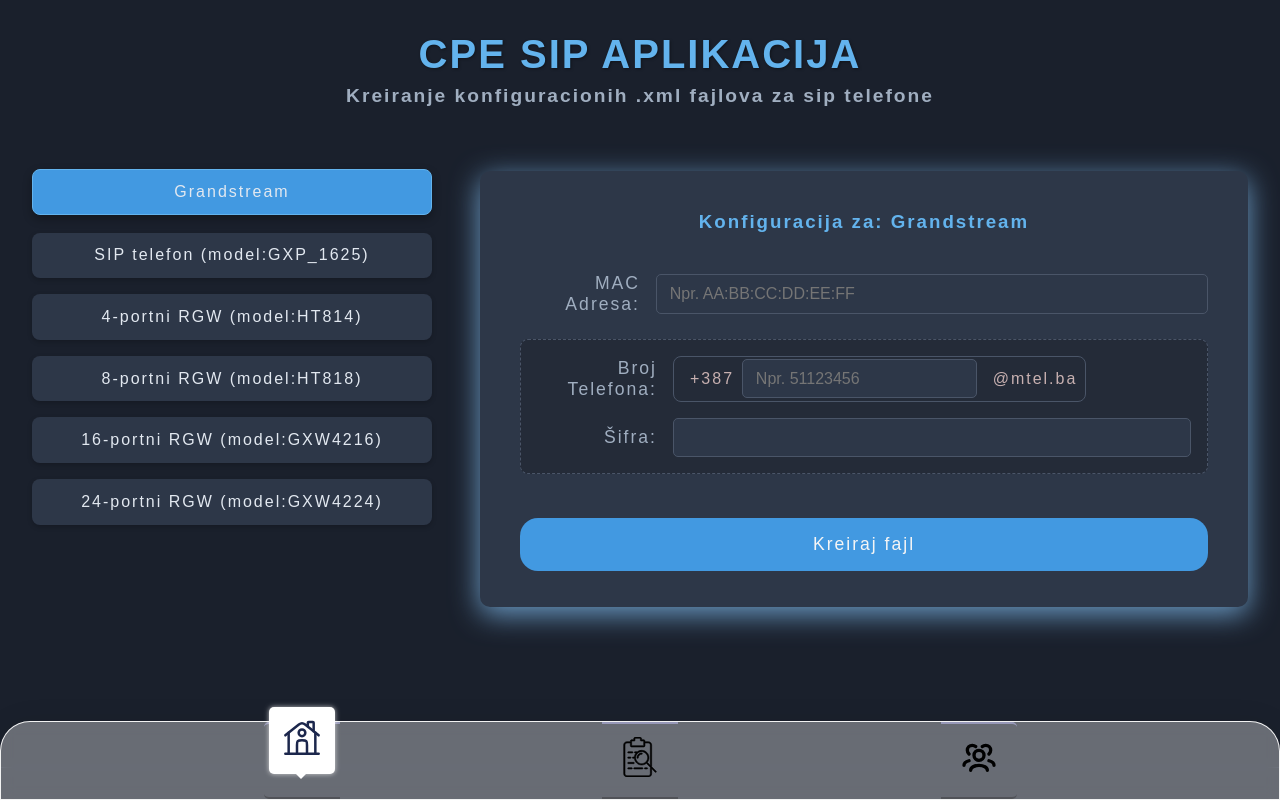
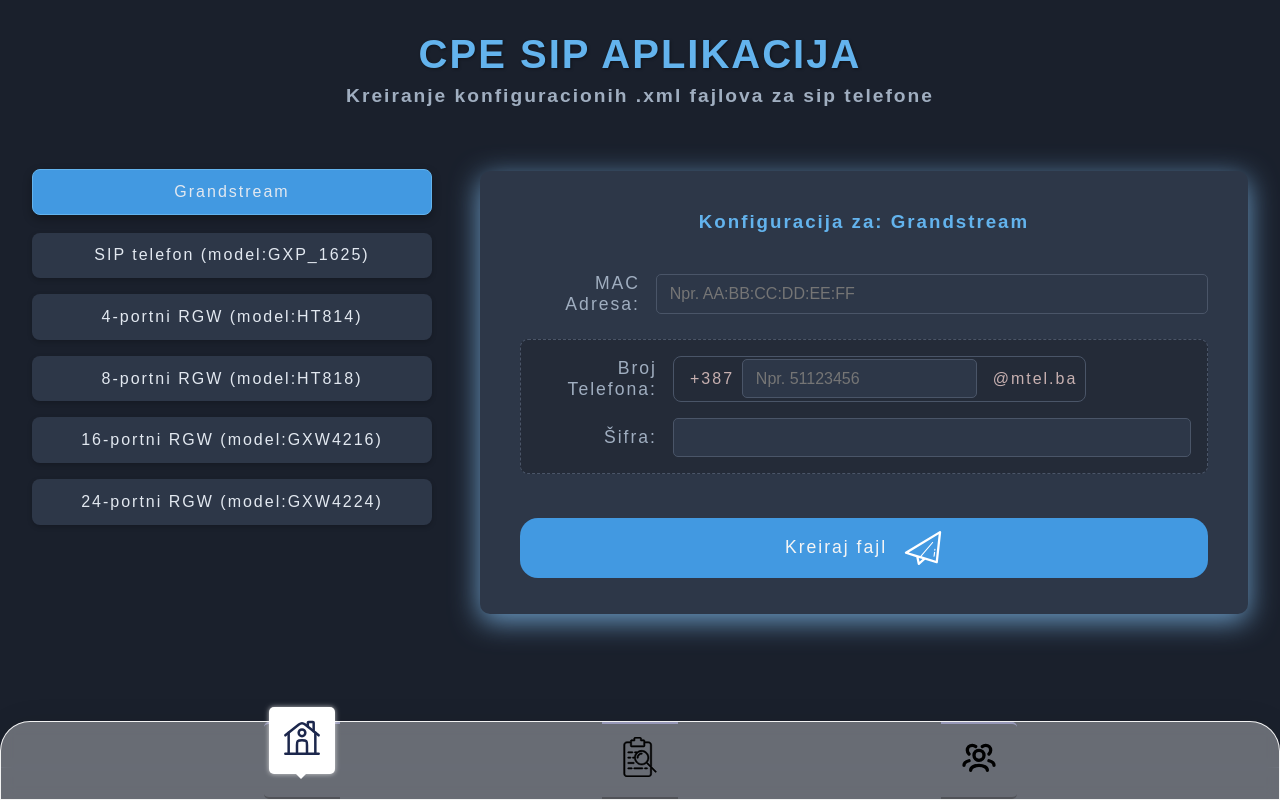
Before and after one commit to zorandasc/cpe_sip_app, a Next.js app: page / in a window 1280 px wide. Built offline with nearby package versions, Linux system fonts and the light colour scheme; no server answers.

Commit message:
added send and new user icon

```diff
--- a/src/app/load/page.module.css
+++ b/src/app/load/page.module.css
@@ -94,7 +94,7 @@
 
 .loadButton {
   margin-right: 2rem;
-  padding: 8px 30px;
+  padding: 10px 40px;
   min-width: 60px;
   border-radius: 18px;
   cursor: pointer;
@@ -127,7 +127,7 @@
 .saveButton {
   margin-right: 2rem;
   margin-top: 1rem;
-  padding: 8px 30px;
+  padding: 10px 40px;
   border-radius: 12px;
   cursor: pointer;
   border: 0;
--- a/src/app/page.jsx
+++ b/src/app/page.jsx
@@ -2,6 +2,7 @@
 import React, { useState } from "react";
 import styles from "./page.module.css";
 import toast from "react-hot-toast";
+import SendIcon from "@/components/icons/SendIcon";
 
 //FRONTEND HOME STRANICA
 export default function Home() {
@@ -281,7 +282,7 @@ export default function Home() {
               </div>
             ))}
 
-            <button type="submit">Kreiraj fajl</button>
+            <button type="submit">Kreiraj fajl <SendIcon></SendIcon></button>
           </form>
         )}
       </main>
--- a/src/app/page.module.css
+++ b/src/app/page.module.css
@@ -216,7 +216,7 @@
 .main form button[type="submit"] {
   background-color: #4299e1; /* A strong, clear blue */
   color: whitesmoke;
-  padding: 1rem 1.5rem;
+  padding: 10px 40px;
   border: none;
   border-radius: 18px;
   font-size: 1.1em;
@@ -225,8 +225,14 @@
   margin-top: 1rem;
   letter-spacing: 2px;
   transform: translateY(4px);
+  display: flex;
+  align-items: center;
+  justify-content: center;
 }
 
+.main form button[type="submit"] svg {
+  margin-left: 1rem;
+}
 .main form button[type="submit"]:hover {
   letter-spacing: 3px;
   background-color: whitesmoke;
--- a/src/app/users/page.jsx
+++ b/src/app/users/page.jsx
@@ -5,6 +5,7 @@ import { useState, useEffect } from "react";
 import toast from "react-hot-toast";
 import styles from "./page.module.css";
 import TrashIcon from "@/components/icons/TrashIcon";
+import NewUserIcon from "@/components/icons/NewUserIcon";
 
 //FRONTEND STRANICA SVIH KORISNIKA
 export default function UsersPage() {
@@ -176,7 +177,7 @@ export default function UsersPage() {
             minLength={4}
           ></input>
           <button type="submit" className={styles.addButton}>
-            Novi korisnik
+            <NewUserIcon></NewUserIcon>
           </button>
         </form>
       </div>
--- a/src/app/users/page.module.css
+++ b/src/app/users/page.module.css
@@ -102,6 +102,9 @@
 .tableBody {
   border-top: 1px solid #e5e7eb; /* divide-y divide-gray-200 (simulated with border-top on tbody and border-bottom on cells) */
 }
+.tableRow {
+  transition: all 0.5s ease;
+}
 
 .tableRow:hover {
   background-color: #e5e7eb; /* hover:bg-gray-50 */
@@ -124,7 +127,7 @@
 .form {
   display: flex;
   flex-direction: column;
-  align-items: center;
+  align-items: self-start;
   gap: 0.5rem;
   width: 100%;
   max-width: 400px;
@@ -148,8 +151,8 @@
 }
 
 .addButton {
-  margin-top: 2rem;
-  padding: 17px 40px;
+  margin-top: 1rem;
+  padding: 10px 40px;
   border-radius: 18px;
   cursor: pointer;
   border: 0;
@@ -166,6 +169,7 @@
   background-color: white;
   box-shadow: 2px 6px 12px rgba(0, 0, 0, 0.5);
   color: #1a202c;
+  transform: translateY(-4px);
 }
 
 .addButton:active {
--- /dev/null
+++ b/src/components/icons/SendIcon.jsx
@@ -0,0 +1,22 @@
+const SendIcon = ({ className, ...props }) => (
+  <svg
+    className={className}
+    xmlns="http://www.w3.org/2000/svg"
+    fill="#ffffff"
+    version="1.1"
+    id="Layer_1"
+    width="40px"
+    height="40px"
+    viewBox="0 0 70 70"
+    enableBackground="new 0 0 70 70"
+    {...props}
+  >
+    <g>
+      <path d="M65.909,5.596c-0.641-0.409-1.462-0.42-2.11-0.026L4.133,41.638c-0.676,0.408-1.048,1.176-0.95,1.958   c0.097,0.783,0.646,1.436,1.399,1.666l18.664,5.707l2.445,12.145c0.142,0.701,0.646,1.273,1.324,1.501   c0.208,0.07,0.423,0.104,0.637,0.104c0.48,0,0.954-0.174,1.325-0.502l9.658-8.542l19.824,6.062   c0.191,0.059,0.389,0.088,0.585,0.088c0.387,0,0.77-0.112,1.1-0.329c0.497-0.328,0.823-0.86,0.889-1.452L66.821,7.5   C66.904,6.744,66.551,6.006,65.909,5.596z M28.928,58.921l-1.333-6.623l6.555,2.005L28.928,58.921z M57.321,57.206l-24.833-7.593   l20.105-23.584c0.358-0.42,0.309-1.051-0.112-1.409c-0.419-0.359-1.052-0.309-1.409,0.112L30.405,48.976l-20.373-6.229   l52.369-31.658L57.321,57.206z" />
+      <path d="M55.524,39.707c0.042,0.006,0.083,0.008,0.124,0.008c0.498,0,0.929-0.371,0.991-0.877l0.186-1.5   c0.068-0.549-0.321-1.048-0.869-1.115c-0.547-0.073-1.047,0.322-1.115,0.869l-0.186,1.5C54.587,39.141,54.977,39.64,55.524,39.707z   " />
+      <path d="M54.191,50.396c0.048,0.007,0.096,0.01,0.143,0.01c0.489,0,0.917-0.359,0.989-0.858l0.959-6.691   c0.078-0.547-0.302-1.053-0.849-1.132c-0.542-0.077-1.052,0.302-1.132,0.849l-0.959,6.691   C53.265,49.812,53.645,50.317,54.191,50.396z" />
+    </g>
+  </svg>
+);
+
+export default SendIcon;
--- a/src/context/UserContext.js
+++ b/src/context/UserContext.js
@@ -54,7 +54,8 @@ export function UserProvider({ children }) {
           justifyContent: "center",
           alignItems: "center",
           minHeight: "100vh",
-          fontSize: "1.2rem",
+          fontSize: "1.5rem",
+          color: "#63b3ed",
         }}
       >
         Loading application...
```
Also changed, not shown: src/components/icons/NewUserIcon.jsx (added, +23 -0 lines).
